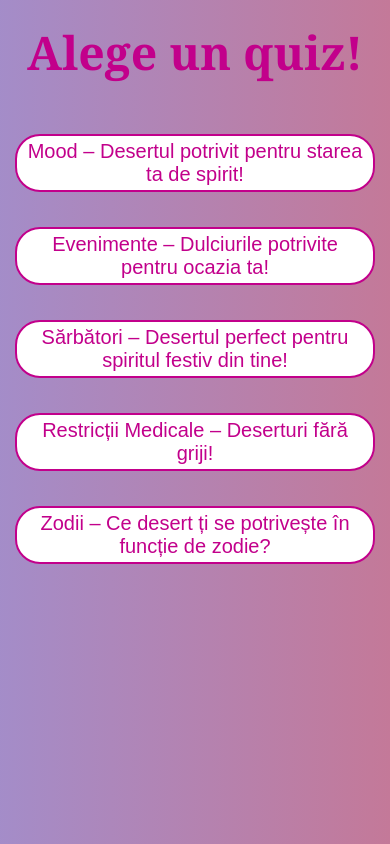
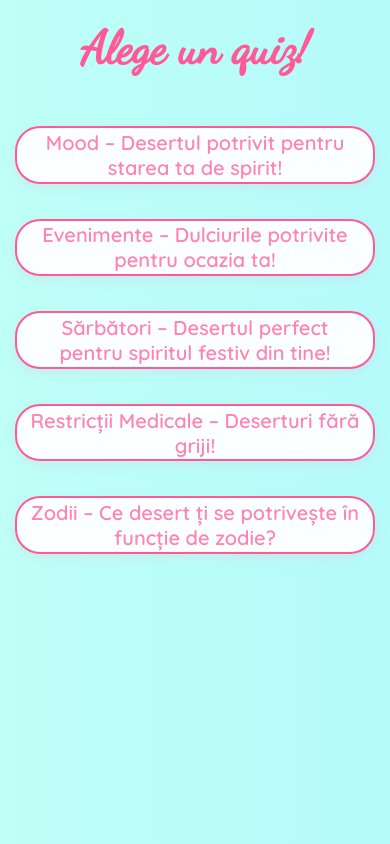
Before and after one commit to CowLORD420/idk, a React (Vite) app: page / in a window 390 px wide. Built offline with nearby package versions, Linux system fonts and the light colour scheme.

Commit message:
make it pretty

```diff
--- a/index.html
+++ b/index.html
@@ -2,6 +2,8 @@
 <html lang="en">
   <head>
     <meta charset="UTF-8" />
+    <link href="https://fonts.googleapis.com/css2?family=Dancing+Script&display=swap" rel="stylesheet">
+    <link href="https://fonts.googleapis.com/css2?family=Quicksand:wght@600&display=swap" rel="stylesheet">
     <link rel="icon" type="image/png" href="/ana-modified.png" />
     <meta name="viewport" content="width=device-width, initial-scale=1.0" />
     <title>Match A Sweet</title>
--- a/src/App.css
+++ b/src/App.css
@@ -1,10 +1,17 @@
+/* === Root Variables === */
+:root {
+  --pink: #ff5998;
+  --light-pink: #ff83b3;
+  --bg-white: #ffffffee;
+}
+
 /* === Base Styles === */
 body, html {
   height: 100%;
   margin: 0;
   padding: 0;
   font-family: 'Segoe UI', sans-serif;
-  background: linear-gradient(270deg, #e66465, #9198e5, #7bdff2, #fcb0b3);
+  background: linear-gradient(270deg, #6499E9, #9EDDFF, #A6F6FF, #BEFFF7);
   background-size: 800% 800%;
   animation: gradientShift 20s ease infinite;
   background-attachment: fixed;
@@ -13,6 +20,14 @@ body, html {
 @keyframes gradientShift {
   0%, 100% { background-position: 0% 50%; }
   50% { background-position: 100% 50%; }
+}
+
+/* Reduce motion for accessibility */
+@media (prefers-reduced-motion: reduce) {
+  * {
+    animation: none !important;
+    transition: none !important;
+  }
 }
 
 /* === Container === */
@@ -47,9 +62,10 @@ body, html {
 }
 
 .question {
-  font-family: 'Georgia', serif;
-  font-size: 3.5em;
-  color: hsl(317, 100%, 38%);
+  font-family: 'Dancing Script', cursive;
+  font-weight: 650;
+  font-size: 4em;
+  color: var(--pink);
   text-align: center;
   margin: 20px;
 }
@@ -64,16 +80,22 @@ body, html {
 }
 
 .Button button {
+  font-family: 'Quicksand', sans-serif;
+  font-weight: 700;
   width: 100%;
-  height: 70px;
+  height: 4.5rem;
   padding: 12px;
-  font-size: 1.8em;
+  font-size: 1.7rem;
   cursor: pointer;
   border-radius: 25px;
-  border: 2px solid hsl(317, 100%, 38%);
-  background-color: white;
-  color: hsl(317, 100%, 38%);
-  transition: background-color 0.3s ease, transform 0.2s ease, box-shadow 0.3s ease;
+  border: 2px solid var(--pink);
+  background-color: var(--bg-white);
+  color: var(--light-pink);
+  transition:
+    background-color 0.3s ease,
+    transform 0.2s ease,
+    box-shadow 0.3s ease,
+    color 0.3s ease;
   display: flex;
   align-items: center;
   justify-content: center;
@@ -81,6 +103,7 @@ body, html {
   white-space: normal;
   overflow: hidden;
   animation: buttonEntrance 0.6s ease;
+  box-shadow: 0 4px 12px rgba(255, 144, 187, 0.15);
 }
 
 @keyframes buttonEntrance {
@@ -89,14 +112,23 @@ body, html {
 }
 
 .Button button:hover {
-  background-color: hsl(326, 79%, 77%);
-  transform: scale(1.03);
-  box-shadow: 0 0 12px hsl(317, 100%, 38%, 0.5);
+  background-color: var(--light-pink);
+  color: white;
+  transform: scale(1.05);
+  box-shadow: 0 0 20px rgba(255, 255, 255, 0.6),
+              0 0 12px rgba(255, 144, 187, 0.4),
+              0 0 20px rgba(255, 83, 179, 0.7);
+}
+
+.Button button:focus {
+  outline: 2px solid var(--pink);
+  outline-offset: 2px;
 }
 
 .Button button:active {
-  transform: scale(0.97);
-  box-shadow: 0 0 6px hsl(317, 100%, 38%, 0.3);
+  transform: scale(0.96);
+  box-shadow: 0 0 8px rgba(255, 255, 255, 0.4),
+              0 0 5px rgba(255, 144, 187, 0.3);
 }
 
 /* === Result Section === */
@@ -111,11 +143,27 @@ body, html {
   animation: fade-in 0.5s ease-in-out;
 }
 
+.fade-in {
+  opacity: 1;
+  transform: translateY(0);
+  transition: opacity 0.5s ease, transform 0.5s ease;
+}
+
+.fade-out {
+  opacity: 0;
+  transform: translateY(10px);
+  transition: opacity 0.5s ease, transform 0.5s ease;
+}
+
 .rezultat {
   font-size: 2.5em;
   width: 80%;
-  color: #fff;
+  color: var(--pink);
   margin-bottom: 20px;
+}
+
+.rezultat:hover {
+  text-shadow: 0 0 10px var(--light-pink);
 }
 
 .result button {
@@ -125,12 +173,18 @@ body, html {
   border: none;
   border-radius: 20px;
   background-color: white;
-  color: hsl(317, 100%, 38%);
+  color: var(--light-pink);
   cursor: pointer;
   transition: background-color 0.2s, transform 0.2s;
 }
+
 .result button:hover {
-  background-color: hsl(326, 79%, 77%);
+  background-color: var(--light-pink);
+  color: white;
+}
+
+.result button:active {
+  transform: scale(0.95);
 }
 
 /* === Images === */
@@ -141,29 +195,38 @@ body, html {
   gap: 15px;
   margin-top: 20px;
 }
+
 .result-image {
   height: 180px;
   width: auto;
   border-radius: 10px;
   object-fit: cover;
   box-shadow: 0 4px 12px rgba(0, 0, 0, 0.2);
+  transition: transform 0.3s ease;
+}
+
+.result-image:hover {
+  transform: scale(1.05);
 }
 
 /* === Mobile Responsive Styles === */
+@media (max-width: 768px) {
+  body, html {
+    animation: none;
+  }
 
-@media (max-width: 768px) {
   .question {
     font-size: 2.9em;
-    margin: 5px 10px 50px; /* Slightly reduced spacing */
+    margin: 5px 10px 50px;
   }
 
   .question-container {
-    margin-bottom: 40px; /* Moderate gap between question and buttons */
+    margin-bottom: 40px;
   }
 
   .Button button {
-    height: 58px;
-    font-size: 1.25em;
+    height: 3.6rem;
+    font-size: 1.25rem;
     padding: 10px;
   }
 
@@ -182,7 +245,7 @@ body, html {
   }
 
   .buttons {
-    gap: 35px; /* Tighter but comfortable spacing between buttons */
+    gap: 35px;
     max-width: 100%;
   }
 }
--- a/src/Quiz.jsx
+++ b/src/Quiz.jsx
@@ -1,4 +1,5 @@
 import { useState } from "react";
+import { useRef, useEffect} from "react";
 
 import Buttons from "./Buttons";
 import TortCiocoZmeura from './assets/Tort Ciocolata Amara si Zmeura.jpg';
@@ -26,6 +27,17 @@ function Quiz({ questions, quizType, onRestart }) {
   const [showingQuestion, setShowingQuestion] = useState(true); // fade-in or fade-out
   const [showResult, setShowResult] = useState(false);
   const [answerCounts, setAnswerCounts] = useState(new Array(questions[0].answers.length).fill(0));
+
+  const buttonsRef = useRef(null);
+
+  // Trigger fade-in animation on new question
+  useEffect(() => {
+    if (buttonsRef.current) {
+      buttonsRef.current.classList.remove("fade-in");
+      void buttonsRef.current.offsetWidth; // force reflow
+      buttonsRef.current.classList.add("fade-in");
+    }
+  }, [currentQuestion]);
 
   const handleButtonClick = (choiceIndex) => {
     // Start fade-out
@@ -186,7 +198,10 @@ function Quiz({ questions, quizType, onRestart }) {
       <div className={`question-container ${showingQuestion ? "fade-in" : "fade-out"}`}>
         <h1 className="question">{questions[currentQuestion].question}</h1>
       </div>
-      <div className={`buttons ${showingQuestion ? "fade-in" : "fade-out"}`} key={currentQuestion}>
+      <div
+      ref={buttonsRef}
+      className={`buttons ${showingQuestion ? "fade-in" : "fade-out"}`}
+    >
         {questions[currentQuestion].answers.map((answer, index) => (
           <Buttons key={index} choice={answer} onClick={() => handleButtonClick(index)} />
         ))}
--- a/src/QuizMenu.jsx
+++ b/src/QuizMenu.jsx
@@ -1,8 +1,15 @@
+import { useState, useEffect } from "react";
 import Buttons from "./Buttons";
 
-function QuizMenu({ onSelectQuiz }) {
+function QuizMenu({ onSelectQuiz, isFadingOut }) {
+  const [fadeClass, setFadeClass] = useState("fade-in");
+
+  useEffect(() => {
+    if (isFadingOut) setFadeClass("fade-out");
+  }, [isFadingOut]);
+
   return (
-    <>
+    <div className={`fade-container ${fadeClass}`}>
       <h1 className="question">Alege un quiz!</h1>
       <div className="buttons">
         <Buttons choice="Mood – Desertul potrivit pentru starea ta de spirit!" onClick={() => onSelectQuiz("Mood")} />
@@ -11,7 +18,7 @@ function QuizMenu({ onSelectQuiz }) {
         <Buttons choice="Restricții Medicale – Deserturi fără griji!" onClick={() => onSelectQuiz("Restrictii")} />
         <Buttons choice="Zodii – Ce desert ți se potrivește în funcție de zodie?" onClick={() => onSelectQuiz("Zodii")} />
       </div>
-    </>
+    </div>
   );
 }
 
```
Also changed, not shown: public/fonts/Stay Gracious.otf (added).
